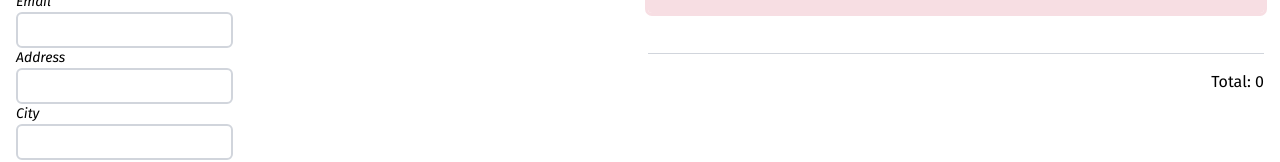
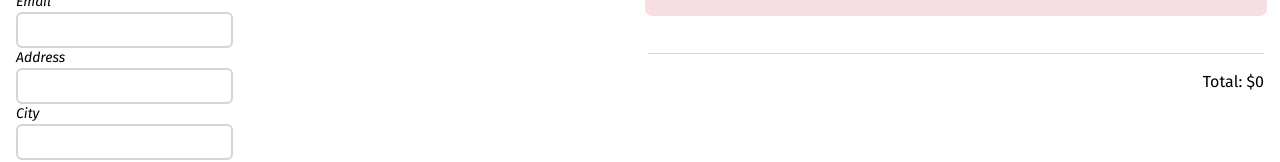
Before and after one commit to Pangolynn/ReDI-E-Commerce, a React (Vite) app: page /checkout in a window 1280 px wide. Shown: the part 292-454 px from the top of the page. Built offline with nearby package versions, Linux system fonts and the light colour scheme; a web font is replaced by a local one.

Commit message:
Added $ to cart, checkout, and receipt prices.

```diff
--- a/src/components/Cart.tsx
+++ b/src/components/Cart.tsx
@@ -47,7 +47,7 @@ export const Cart = () => {
                                             -
                                         </button>
                                         <span className="cost self-end">
-                                            Price:{" "}
+                                            Price:{" $"}
                                             {product.price *
                                                 (product.quantity || 1)}
                                         </span>
--- a/src/components/Checkout.tsx
+++ b/src/components/Checkout.tsx
@@ -152,6 +152,7 @@ export const Checkout = () => {
                                         {product.title} x {product.quantity}
                                     </h3>
                                     <span className="block text-end">
+                                        $
                                         {(product.quantity || 1) *
                                             product.price}
                                     </span>
@@ -160,7 +161,7 @@ export const Checkout = () => {
                         })}
                     </div>
                     <hr className="mt-10 mb-4 border-gray-300" />
-                    <div className="mt-4 text-end">Total: {total}</div>
+                    <div className="mt-4 text-end">Total: ${total}</div>
                 </div>
             </div>
         </div>
--- a/src/components/Receipt.tsx
+++ b/src/components/Receipt.tsx
@@ -40,7 +40,7 @@ export const Receipt = () => {
                 <div>Zip Code: {form.zipCode}</div>
                 <div>Phone: {form.phone}</div>
                 <hr className="" />
-                <div className="my-4">Total: {total}</div>
+                <div className="my-4">Total: ${total}</div>
             </div>
         </>
     );
```
